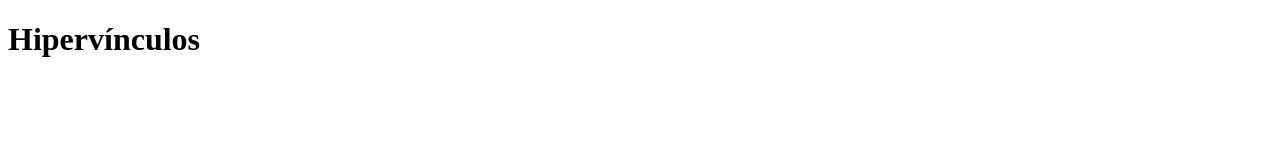
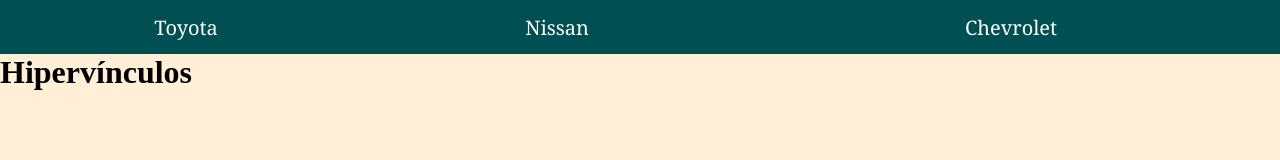
Before and after one commit to LiliAlvarado/Ejercicio-4, a plain HTML site: page index.html in a window 1280 px wide. Drawn offline with Linux system fonts and the light colour scheme.

Commit message:
se agregaron stylos

```diff
--- a/index.html
+++ b/index.html
@@ -3,9 +3,52 @@
 <head>
     <meta charset="UTF-8">
     <meta name="viewport" content="width=device-width, initial-scale=1.0">
-    <title>Document</title>
+    <title>Ejercicio 4</title>
+    <style>
+        table{
+            background-color: rgb(0, 79, 83);
+            width: 100%;
+            font-size: 20px;
+            font-family: Georgia, 'Times New Roman', Times, serif;
+        }
+        td{
+            height: 50px;
+            text-align: center;
+        }
+        a{
+            text-decoration: none;
+            color: white;
+        }
+        body{
+            background-color: rgb(255, 239, 215);
+        }
+        *{
+            margin: 0;
+            padding: 0;
+        }
+        a:hover{
+            color: yellow;
+            /*font-size: 18px; para que al seleccionar una palabra con el pulsor se minimice*/
+        }
+        /*div:hover{
+
+        }*/
+    </style>
 </head>
 <body>
+    <table>
+        <tr>
+            <td>
+               <a href="http://www.toyota.mx/" target="_blank">Toyota</a>
+            </td>
+            <td>
+                <a href="https://www.nissan.com.mx/" target="_blank">Nissan</a>
+            </td>
+            <td>
+                <a href="http://www.chevrolet.com.mx/" target="_blank">Chevrolet</a>
+            </td>
+        </tr>
+    </table>
     <h1>Hipervínculos</h1>
 </body>
 </html>
```
